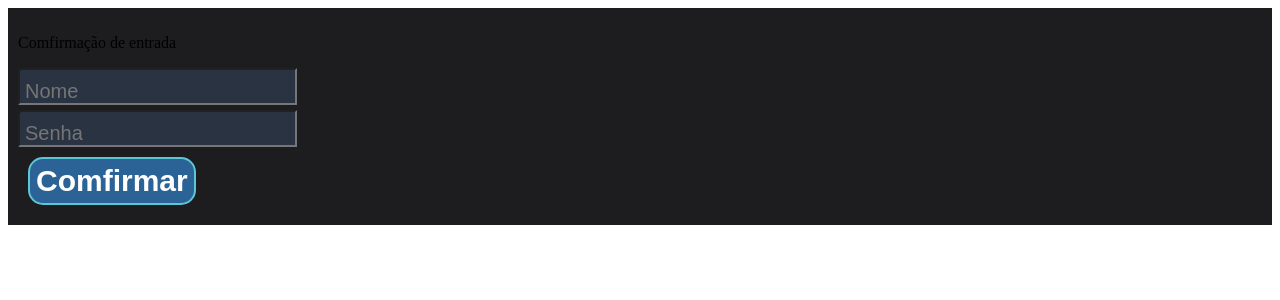
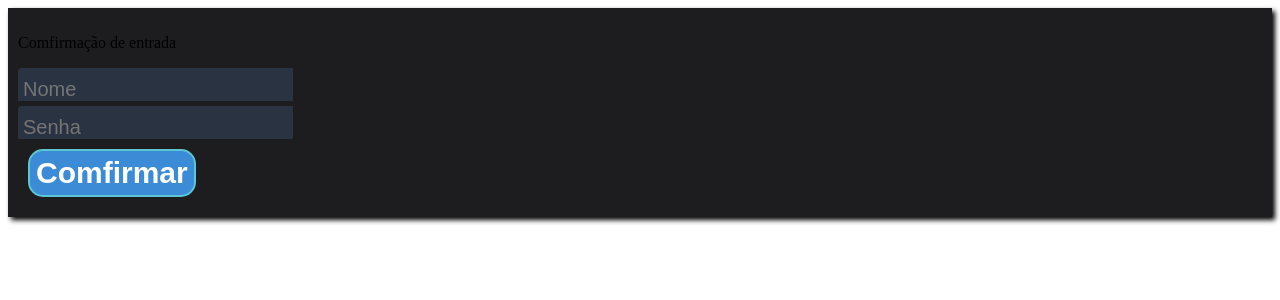
Before and after one commit to Bilango/Bilango.github.io, a SvelteKit app: page / in a window 1280 px wide. Shown: the top 300 px of the page. Built offline with nearby package versions, Linux system fonts and the light colour scheme.

Commit message:
fsaergrs

```diff
--- a/src/routes/+page.svelte
+++ b/src/routes/+page.svelte
@@ -5,7 +5,7 @@
     <p>Comfirmação de entrada</p>
     <input type="text" placeholder="Nome" id="nome">
     <input type="text" placeholder="Senha" id="senha">
-    <button><span class="t">Comfirmar</span></button>
+    <button><span id="t">Comfirmar</span></button>
 </div>
 
 
@@ -15,6 +15,7 @@
         font-size: 20px;
         padding: 10px 5px 0px 5px;
         border-top-left-radius: 4px;
+        border:none;
         display: grid;
         margin-top:5px;
     }
@@ -25,7 +26,7 @@
     }
 
     button{
-        background-color: rgb(43, 99, 151);
+        background-color: rgb(60, 139, 214);
         border: solid 2px rgb(91, 198, 212);
         border-radius: 15px;
         color:white;
@@ -36,10 +37,11 @@
 
     div.caixa{
         background-color: rgb(29, 29, 31);
-        border-radius: 15prgb(66, 66, 75)        box-shadow: 3px 3px 5px;
+        border-radius: 15;
+        box-shadow: 3px 3px 5px;
         padding: 10px;
     }
-    span.t{
+    #t{
         font-size:30px;
         margin: 2px 3px 2px 3px;
         font-weight:800;
```
